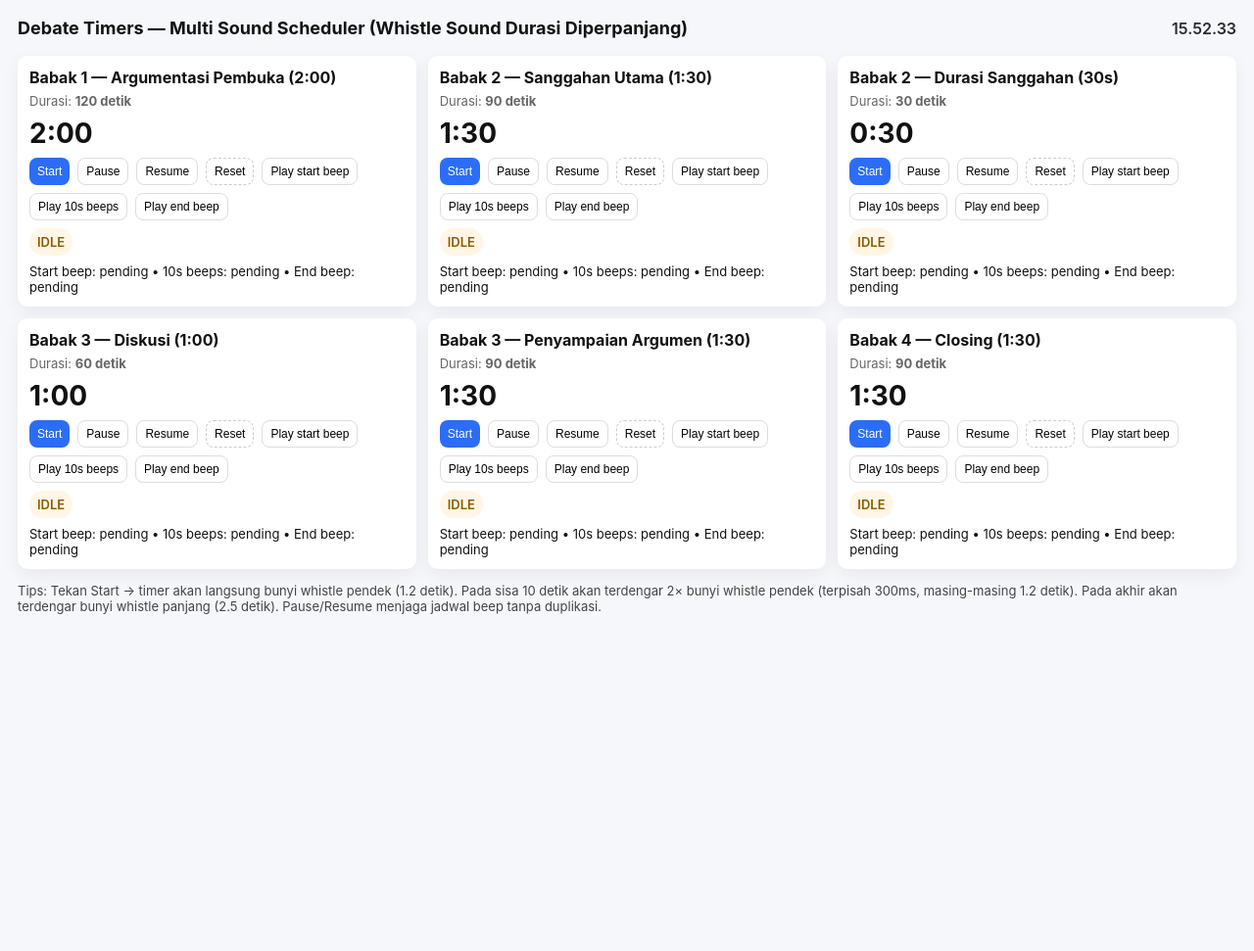
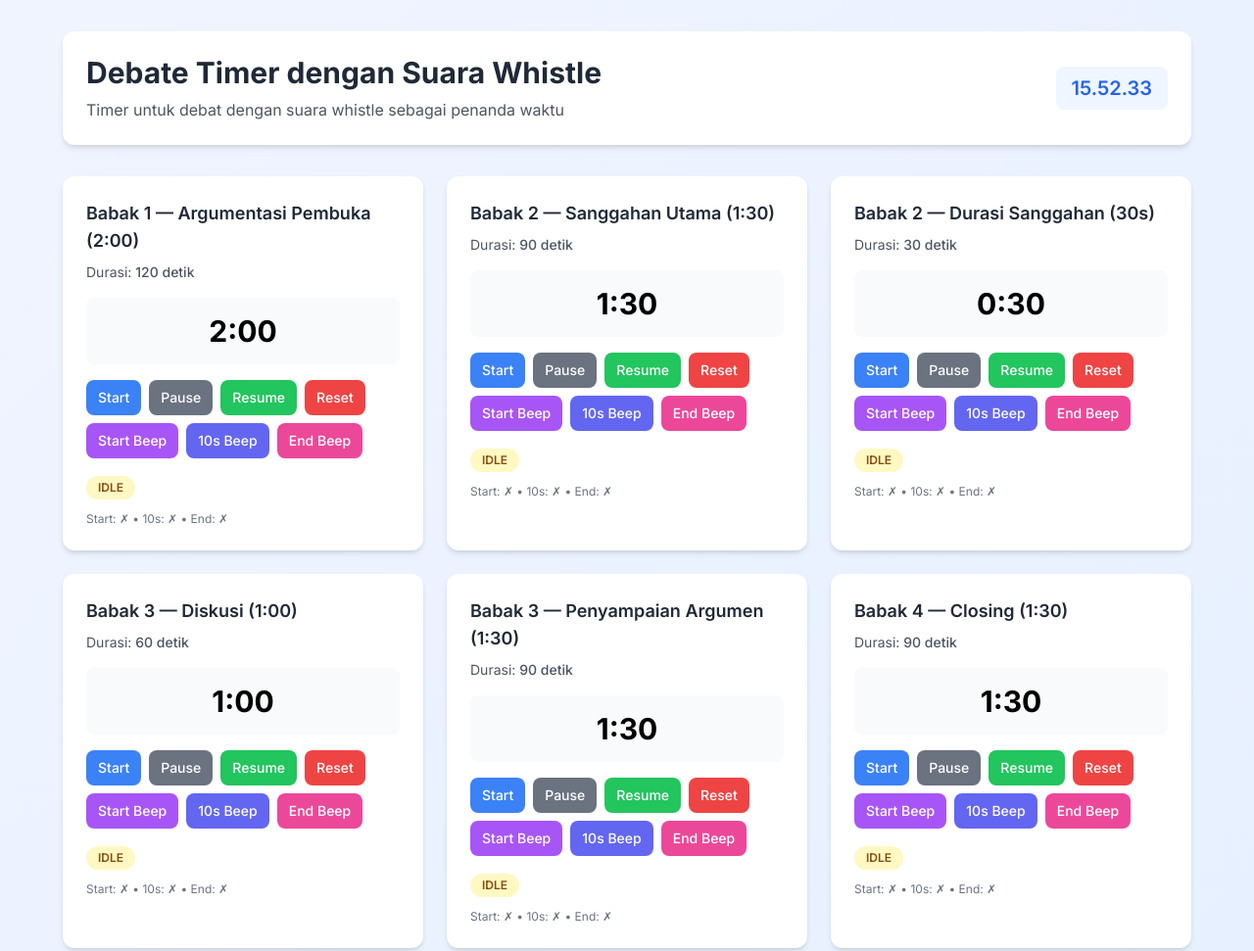
Before and after one commit to Diredjo/Debti_Final_SPY, a plain HTML site: page index.html in a window 1280 px wide. Shown: the top 971 px of the page at 98% size. Before the commit the page ends 800 px from the top, so only its background shows below. Drawn offline with nearby package versions, Linux system fonts and the light colour scheme.

Commit message:
Add files via upload

```diff
--- a/index.html
+++ b/index.html
@@ -1,52 +1,91 @@
-<!doctype html>
+<!DOCTYPE html>
 <html lang="id">
 <head>
-<meta charset="utf-8" />
-<meta name="viewport" content="width=device-width,initial-scale=1" />
-<title>Debate Timers — Multi Timer with Whistle Sound (Durasi Suara Diperpanjang)</title>
+    <meta charset="UTF-8">
+    <meta name="viewport" content="width=device-width, initial-scale=1.0">
+    <title>Debate Timer dengan Suara Whistle</title>
+    <script src="https://cdn.tailwindcss.com"></script>
     <style>
-  body{font-family:Inter,system-ui,Segoe UI,Roboto,Helvetica,Arial; background:#f6f7fb; color:#111; margin:18px;}
-  header{display:flex;align-items:center;justify-content:space-between;gap:12px;margin-bottom:18px;}
-  h1{font-size:18px;margin:0}
-  .clock{font-weight:600;color:#2b2b2b}
-  .container{display:grid;grid-template-columns:repeat(auto-fit,minmax(340px,1fr));gap:12px}
-  .card{background:#fff;border-radius:10px;padding:12px;box-shadow:0 6px 18px rgba(13,21,32,0.06)}
-  .title{font-weight:700;margin:0 0 6px 0}
-  .meta{font-size:13px;color:#666;margin-bottom:8px}
-  .big-time{font-size:28px;font-weight:700;margin:6px 0}
-  .controls{display:flex;gap:8px;flex-wrap:wrap;margin-top:8px}
-  button{padding:8px 10px;border-radius:8px;border:1px solid #ddd;background:#fff;cursor:pointer}
-  button.primary{background:#2b6df6;color:#fff;border:0}
-  button.warn{background:#ffb020;color:#fff;border:0}
-  .small{font-size:12px;padding:6px 8px}
-  .status{margin-top:8px;font-size:13px}
-  .indicator{display:inline-block;padding:6px 8px;border-radius:999px;font-weight:600}
-  .playing{background:#e6fff3;color:#057a48}
-  .idle{background:#fff6e6;color:#8a5b00}
-  .muted{background:#f4f4f5;color:#6b6b6b}
-  .event-list{font-size:13px;margin-top:8px}
-  .footer{margin-top:16px;font-size:13px;color:#444}
-  .btn-ghost{background:transparent;border:1px dashed #ccc}
-  @media (max-width:420px){.big-time{font-size:22px}}
+        @import url('https://fonts.googleapis.com/css2?family=Inter:wght@300;400;500;600;700&display=swap');
+
+        body {
+            font-family: 'Inter', sans-serif;
+            background: linear-gradient(135deg, #f0f4ff 0%, #e6f0ff 100%);
+            min-height: 100vh;
+        }
+
+        .timer-card {
+            transition: all 0.3s ease;
+            box-shadow: 0 4px 6px rgba(0, 0, 0, 0.05);
+        }
+
+        .timer-card:hover {
+            transform: translateY(-2px);
+            box-shadow: 0 8px 15px rgba(0, 0, 0, 0.1);
+        }
+
+        .timer-running {
+            animation: pulse 2s infinite;
+        }
+
+        .timer-finished {
+            animation: highlight 1.5s ease;
+        }
+
+        @keyframes pulse {
+            0% { box-shadow: 0 0 0 0 rgba(37, 99, 235, 0.4); }
+            70% { box-shadow: 0 0 0 10px rgba(37, 99, 235, 0); }
+            100% { box-shadow: 0 0 0 0 rgba(37, 99, 235, 0); }
+        }
+
+        @keyframes highlight {
+            0% { background-color: #fef3c7; }
+            100% { background-color: #ffffff; }
+        }
+
+        .beep-btn {
+            transition: all 0.2s ease;
+        }
+
+        .beep-btn:hover {
+            transform: scale(1.05);
+        }
     </style>
 </head>
-<body>
-
-<header>
-  <h1>Debate Timers — Multi Sound Scheduler (Whistle Sound Durasi Diperpanjang)</h1>
-  <div class="clock" id="liveClock">--:--:--</div>
+<body class="py-8 px-4">
+    <div class="max-w-6xl mx-auto">
+        <!-- Header -->
+        <header class="flex flex-col md:flex-row justify-between items-center mb-8 p-6 bg-white rounded-xl shadow-md">
+            <div>
+                <h1 class="text-2xl md:text-3xl font-bold text-gray-800">Debate Timer dengan Suara Whistle</h1>
+                <p class="text-gray-600 mt-2">Timer untuk debat dengan suara whistle sebagai penanda waktu</p>
+            </div>
+            <div class="mt-4 md:mt-0">
+                <div class="text-xl font-semibold text-blue-600 bg-blue-50 py-2 px-4 rounded-lg">
+                    <span id="liveClock">--:--:--</span>
+                </div>
+            </div>
         </header>
 
-<div class="container" id="timersContainer">
-  <!-- Cards generated by JS -->
+        <!-- Timer Container -->
+        <div class="grid grid-cols-1 md:grid-cols-2 lg:grid-cols-3 gap-6 mb-8" id="timersContainer">
+            <!-- Timers will be generated here -->
         </div>
 
-<div style="margin-top:14px" class="footer">
-  Tips: Tekan Start -> timer akan langsung bunyi whistle pendek (1.2 detik). Pada sisa 10 detik akan terdengar 2× bunyi whistle pendek (terpisah 300ms, masing-masing 1.2 detik). Pada akhir akan terdengar bunyi whistle panjang (2.5 detik). Pause/Resume menjaga jadwal beep tanpa duplikasi.
+        <!-- Footer -->
+        <footer class="bg-white p-6 rounded-xl shadow-md">
+            <h2 class="text-lg font-semibold text-gray-800 mb-3">Cara Penggunaan:</h2>
+            <ul class="list-disc list-inside text-gray-600 space-y-2">
+                <li>Tekan <span class="font-medium">Start</span> - timer akan langsung berbunyi whistle pendek (1.2 detik)</li>
+                <li>Pada sisa 10 detik - akan terdengar 2x bunyi whistle pendek (terpisah 300ms)</li>
+                <li>Pada waktu habis - akan terdengar bunyi whistle panjang (5 detik)</li>
+                <li>Tombol <span class="font-medium">Pause/Resume</span> menjaga jadwal beep tanpa duplikasi</li>
+            </ul>
+        </footer>
     </div>
 
     <script>
-// ==== Live Clock ====
+        // Live Clock
         function updateLiveClock() {
             const now = new Date();
             document.getElementById("liveClock").textContent = now.toLocaleTimeString("id-ID");
@@ -54,11 +93,12 @@ function updateLiveClock() {
         setInterval(updateLiveClock, 1000);
         updateLiveClock();
 
-// ==== Sound Functions (whistle-like) dengan durasi diperpanjang ====
+        // Sound Functions (whistle-like) dengan durasi diperpanjang
         class WhistleBeep {
             constructor() {
                 this.ctx = null;
             }
+
             init() {
                 if (this.ctx) return;
                 const AudioContext = window.AudioContext || window.webkitAudioContext;
@@ -68,9 +108,11 @@ class WhistleBeep {
                 }
                 this.ctx = new AudioContext();
             }
+
             play(type = "short") {
                 this.init();
                 if (!this.ctx) return;
+
                 const ctx = this.ctx;
                 const osc = ctx.createOscillator();
                 const gain = ctx.createGain();
@@ -81,10 +123,10 @@ class WhistleBeep {
                 osc.type = "square";
                 osc.frequency.value = 1000;
 
-    // Durasi suara diperpanjang 1 detik dari sebelumnya
-    let duration = 1.2; // short beep (sebelumnya 0.2s + 1s)
-    if (type === "double") duration = 1.5; // double beep (sebelumnya 0.5s + 1s)
-    if (type === "long") duration = 2.5; // long beep (sebelumnya 1.5s + 1s)
+                // Durasi suara
+                let duration = 1.2; // short beep
+                if (type === "double") duration = 1.5; // double beep
+                if (type === "long") duration = 5.0;   // long beep (5 detik)
 
                 gain.gain.setValueAtTime(0.2, ctx.currentTime);
                 gain.gain.exponentialRampToValueAtTime(0.001, ctx.currentTime + duration);
@@ -96,7 +138,7 @@ class WhistleBeep {
 
         const beep = new WhistleBeep();
 
-// ==== Timer class ====
+        // Timer class
         class DebateTimer {
             constructor(opts) {
                 this.id = opts.id;
@@ -118,14 +160,16 @@ class DebateTimer {
             createUI() {
                 const container = document.getElementById('timersContainer');
                 const card = document.createElement('div');
-    card.className = 'card';
+                card.className = 'timer-card bg-white rounded-xl p-6 shadow-md';
                 card.innerHTML = `
-      <div class="title">${this.label}</div>
-      <div class="meta">Durasi: <strong>${this.duration} detik</strong></div>
-      <div class="big-time" id="${this.id}-time">--:--</div>
-      <div class="controls" id="${this.id}-controls"></div>
-      <div class="status" id="${this.id}-status"><span class="indicator idle">IDLE</span></div>
-      <div class="event-list" id="${this.id}-events"></div>
+                    <h3 class="text-lg font-semibold text-gray-800 mb-2">${this.label}</h3>
+                    <p class="text-sm text-gray-600 mb-4">Durasi: <span class="font-medium">${this.duration} detik</span></p>
+                    <div class="text-3xl font-bold text-center py-4 mb-4 bg-gray-50 rounded-lg" id="${this.id}-time">--:--</div>
+                    <div class="flex flex-wrap gap-2 mb-4" id="${this.id}-controls"></div>
+                    <div class="mb-3" id="${this.id}-status">
+                        <span class="inline-block px-3 py-1 rounded-full text-xs font-semibold bg-yellow-100 text-yellow-800">IDLE</span>
+                    </div>
+                    <div class="text-xs text-gray-500" id="${this.id}-events"></div>
                 `;
                 container.appendChild(card);
                 this.element = card;
@@ -135,13 +179,13 @@ class DebateTimer {
                 this.eventsEl = card.querySelector(`#${this.id}-events`);
 
                 // Build controls
-    const btnStart = this.mkButton('Start', 'primary', ()=>this.start());
-    const btnPause = this.mkButton('Pause', '', ()=>this.pause());
-    const btnResume = this.mkButton('Resume', '', ()=>this.resume());
-    const btnReset = this.mkButton('Reset', 'btn-ghost', ()=>this.reset());
-    const btnPlayStart = this.mkButton('Play start beep', '', ()=>this.playStartBeep());
-    const btnPlayTen = this.mkButton('Play 10s beeps', '', ()=>this.playTenSecBeep());
-    const btnPlayEnd = this.mkButton('Play end beep', '', ()=>this.playEndBeep());
+                const btnStart = this.mkButton('Start', 'bg-blue-500 hover:bg-blue-600 text-white', ()=>this.start());
+                const btnPause = this.mkButton('Pause', 'bg-gray-500 hover:bg-gray-600 text-white', ()=>this.pause());
+                const btnResume = this.mkButton('Resume', 'bg-green-500 hover:bg-green-600 text-white', ()=>this.resume());
+                const btnReset = this.mkButton('Reset', 'bg-red-500 hover:bg-red-600 text-white', ()=>this.reset());
+                const btnPlayStart = this.mkButton('Start Beep', 'bg-purple-500 hover:bg-purple-600 text-white', ()=>this.playStartBeep());
+                const btnPlayTen = this.mkButton('10s Beep', 'bg-indigo-500 hover:bg-indigo-600 text-white', ()=>this.playTenSecBeep());
+                const btnPlayEnd = this.mkButton('End Beep', 'bg-pink-500 hover:bg-pink-600 text-white', ()=>this.playEndBeep());
 
                 [btnStart, btnPause, btnResume, btnReset, btnPlayStart, btnPlayTen, btnPlayEnd].forEach(b=>this.controlsEl.appendChild(b));
                 this.updateUI();
@@ -150,8 +194,7 @@ class DebateTimer {
             mkButton(label, cls, cb) {
                 const b = document.createElement('button');
                 b.textContent = label;
-    if (cls) b.classList.add(cls);
-    b.classList.add('small');
+                b.className = `px-3 py-2 rounded-lg text-sm font-medium transition ${cls} beep-btn`;
                 b.addEventListener('click', cb);
                 return b;
             }
@@ -166,19 +209,36 @@ class DebateTimer {
 
             updateUI() {
                 this.timeEl.textContent = this.formatRemaining(this.remaining);
+
+                // Update status indicator
+                let statusClass, statusText;
                 if (this.state === 'idle') {
-      this.statusEl.innerHTML = `<span class="indicator idle">IDLE</span>`;
+                    statusClass = 'bg-yellow-100 text-yellow-800';
+                    statusText = 'IDLE';
+                    this.element.classList.remove('timer-running', 'timer-finished');
                 } else if (this.state === 'running') {
-      this.statusEl.innerHTML = `<span class="indicator playing">RUNNING</span>`;
+                    statusClass = 'bg-green-100 text-green-800';
+                    statusText = 'RUNNING';
+                    this.element.classList.add('timer-running');
+                    this.element.classList.remove('timer-finished');
                 } else if (this.state === 'paused') {
-      this.statusEl.innerHTML = `<span class="indicator muted">PAUSED</span>`;
+                    statusClass = 'bg-gray-100 text-gray-800';
+                    statusText = 'PAUSED';
+                    this.element.classList.remove('timer-running', 'timer-finished');
                 } else if (this.state === 'finished') {
-      this.statusEl.innerHTML = `<span class="indicator idle">FINISHED</span>`;
+                    statusClass = 'bg-blue-100 text-blue-800';
+                    statusText = 'FINISHED';
+                    this.element.classList.remove('timer-running');
+                    this.element.classList.add('timer-finished');
                 }
+
+                this.statusEl.innerHTML = `<span class="inline-block px-3 py-1 rounded-full text-xs font-semibold ${statusClass}">${statusText}</span>`;
+
+                // Update events info
                 const evs = [
-      `Start beep: ${this.flags.startPlayed ? 'played' : 'pending'}`,
-      `10s beeps: ${this.flags.tenSecPlayed ? 'played' : 'pending'}`,
-      `End beep: ${this.flags.endPlayed ? 'played' : 'pending'}`
+                    `Start: ${this.flags.startPlayed ? '✓' : '✗'}`,
+                    `10s: ${this.flags.tenSecPlayed ? '✓' : '✗'}`,
+                    `End: ${this.flags.endPlayed ? '✓' : '✗'}`
                 ];
                 this.eventsEl.innerHTML = evs.join(' • ');
             }
@@ -319,6 +379,7 @@ class DebateTimer {
                     this.playShortBeep();
                 }
             }
+
             playTenSecBeep() {
                 if (!this.flags.tenSecPlayed) {
                     this.playShortBeep();
@@ -330,6 +391,7 @@ class DebateTimer {
                     setTimeout(()=> this.playShortBeep(), 300);
                 }
             }
+
             playEndBeep() {
                 if (!this.flags.endPlayed) {
                     this.playLongBeep();
@@ -341,7 +403,7 @@ class DebateTimer {
             }
         }
 
-// --- Define timers ---
+        // Define timers
         const definitions = [
             { id: 't1', label: 'Babak 1 — Argumentasi Pembuka (2:00)', duration: 120 },
             { id: 't2', label: 'Babak 2 — Sanggahan Utama (1:30)', duration: 90 },
@@ -351,6 +413,7 @@ const definitions = [
             { id: 't4', label: 'Babak 4 — Closing (1:30)', duration: 90 }
         ];
 
+        // Create timer instances
         const timers = {};
         definitions.forEach(def=>{
             const t = new DebateTimer({
@@ -364,8 +427,8 @@ definitions.forEach(def=>{
             timers[def.id] = t;
         });
 
+        // Expose timers for debugging
         window.debateTimers = timers;
     </script>
-
 </body>
 </html>
```
Lines whose indentation alone changed are shown as unchanged.
